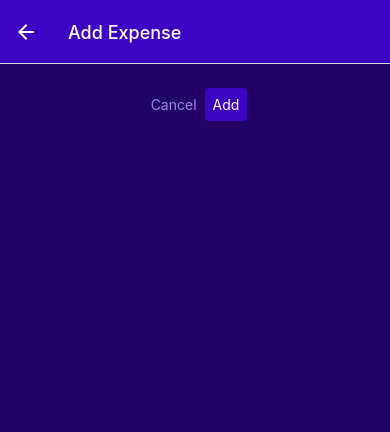
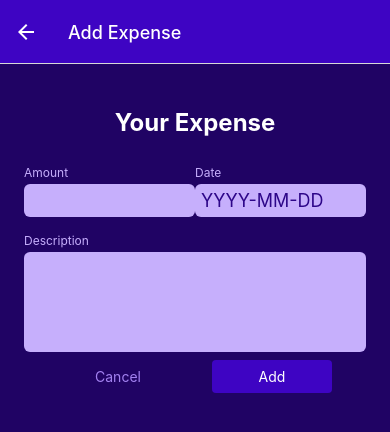
Before and after one commit to koger23/expense_tracker_training, a React Native app: screen /ManageExpense in a window 390 px wide. Shown: the top 432 px of the page. Built offline with nearby package versions, Linux system fonts and the light colour scheme.

Commit message:
adding works

```diff
--- a/components/ExpensesOutput/UI/Button.js
+++ b/components/ExpensesOutput/UI/Button.js
@@ -25,6 +25,7 @@
     borderRadius: 4,
     padding: 8,
     backgroundColor: GlobalStyles.colors.primary500,
+    minWidth: 120,
   },
   flat: {
     backgroundColor: "transparent",
--- /dev/null
+++ b/components/ManageExpense/ExpenseForm.js
@@ -0,0 +1,104 @@
+import { useState } from "react";
+import { StyleSheet, Text, View } from "react-native";
+import Input from "./Input";
+import Button from "../../components/ExpensesOutput/UI/Button";
+
+function ExpenseForm({ submitButtonLabel, onCancel, onSubmit}) {
+  const [inputValues, setInputValues] = useState({
+    amount: "",
+    date: "",
+    description: "",
+  });
+
+  function inputChangedHandler(inputIdentifier, enteredValues) {
+    setInputValues((currentInputValues) => {
+      return {
+        ...currentInputValues,
+        [inputIdentifier]: enteredValues, // standard JS, target property dynamically
+      };
+    });
+  }
+
+  function submitHandler() {
+    const expenseData = {
+        amount: +inputValues.amount,
+        date: new Date(inputValues.date),
+        description: inputValues.description,
+    };
+
+    onSubmit(expenseData);
+  }
+
+  return (
+    <View style={styles.form}>
+      <Text style={styles.title}>Your Expense</Text>
+      <View style={styles.amountAndDate}>
+        <Input
+          label="Amount"
+          style={styles.rowInput}
+          textInputConfig={{
+            keyboardType: "decimal-pad",
+            onChangeText: inputChangedHandler.bind(this, "amount"), // enteredValues automatically added
+            value: inputValues.amount, // two-way binding
+          }}
+        />
+        <Input
+          label="Date"
+          style={styles.rowInput}
+          textInputConfig={{
+            placeholder: "YYYY-MM-DD",
+            maxLength: 10,
+            onChangeText: inputChangedHandler.bind(this, "date"), // enteredValues automatically added
+            value: inputValues.date, // two-way binding
+          }}
+        />
+      </View>
+      <Input
+        label="Description"
+        textInputConfig={{
+          multiline: true,
+          onChangeText: inputChangedHandler.bind(this, "description"), // enteredValues automatically added
+          value: inputValues.description, // two-way binding
+        }}
+      />
+      <View style={styles.buttonsContainer}>
+        <Button style={styles.button} mode="flat" onPress={onCancel}>
+          Cancel
+        </Button>
+        <Button style={styles.button} onPress={submitHandler}>
+          {submitButtonLabel}
+        </Button>
+      </View>
+    </View>
+  );
+}
+
+export default ExpenseForm;
+
+const styles = StyleSheet.create({
+  form: {
+    marginTop: 20,
+  },
+  title: {
+    fontSize: 24,
+    fontWeight: "bold",
+    color: "white",
+    textAlign: "center",
+    marginBottom: 20,
+  },
+  amountAndDate: {
+    flexDirection: "row",
+    justifyContent: "space-between",
+  },
+  rowInput: {
+    flex: 1,
+  },
+  buttonsContainer: {
+    flexDirection: "row",
+    justifyContent: "space-evenly",
+    alignItems: "center",
+  },
+  button: {
+    marginHorizontal: 8,
+  },
+});
--- /dev/null
+++ b/components/ManageExpense/Input.js
@@ -0,0 +1,40 @@
+import { TextInput, View, Text, StyleSheet } from "react-native";
+import { GlobalStyles } from "../../constants/styles";
+
+function Input({ label, style, textInputConfig }) {
+  const inputStyles = [styles.input];
+
+  if (textInputConfig && textInputConfig.multiline) {
+    inputStyles.push(styles.inputMultiline);
+  }
+  return (
+    <View style={[styles.inptContainer, style]}>
+      <Text style={styles.label}>{label}</Text>
+      <TextInput {...textInputConfig} style={inputStyles} />
+    </View>
+  );
+}
+export default Input;
+
+const styles = StyleSheet.create({
+  inptContainer: {
+    marginHorizintal: 4,
+    marginVertical: 8,
+  },
+  label: {
+    fontSize: 12,
+    color: GlobalStyles.colors.primary100,
+    marginBottom: 4,
+  },
+  input: {
+    backgroundColor: GlobalStyles.colors.primary100,
+    padding: 6,
+    borderRadius: 6,
+    fontSize: 18,
+    color: GlobalStyles.colors.primary700,
+  },
+  inputMultiline: {
+    minHeight: 100,
+    textAlignVertical: "top",
+  },
+});
--- a/screens/ManageExpense.js
+++ b/screens/ManageExpense.js
@@ -1,10 +1,9 @@
 import { useContext, useLayoutEffect } from "react";
-import { View, Pressable, StyleSheet } from "react-native";
+import { View, StyleSheet } from "react-native";
 import { GlobalStyles } from "../constants/styles";
-import { Ionicons } from "@expo/vector-icons";
-import Button from "../components/ExpensesOutput/UI/Button";
 import IconButton from "../components/ExpensesOutput/UI/IconButton";
 import { ExpensesContext } from "../store/expenses-context";
+import ExpenseForm from "../components/ManageExpense/ExpenseForm";
 
 function ManageExpense({ route, navigation }) {
   const expenseCtx = useContext(ExpensesContext);
@@ -27,33 +26,22 @@
     navigation.goBack();
   }
 
-  function confirmHandler() {
+  function confirmHandler(expenseData) {
     if (isEditing) {
-      expenseCtx.updateExpense(editedExpenseId, {
-        description: "Update Test",
-        amount: 99.99,
-        date: new Date("2022-07-06"),
-      });
+      expenseCtx.updateExpense(editedExpenseId, expenseData);
     } else {
-      expenseCtx.addExpense({
-        description: "Add Test",
-        amount: 99.99,
-        date: new Date("2022-07-06"),
-      });
+      expenseCtx.addExpense(expenseData);
     }
     navigation.goBack();
   }
 
   return (
     <View style={styles.container}>
-      <View style={styles.buttonsContainer}>
-        <Button style={styles.button} mode="flat" onPress={cancelHandler}>
-          Cancel
-        </Button>
-        <Button style={styles.button} onPress={confirmHandler}>
-          {isEditing ? "Update" : "Add"}
-        </Button>
-      </View>
+      <ExpenseForm
+        onCancel={cancelHandler}
+        onSubmit={confirmHandler}
+        submitButtonLabel={isEditing ? "Update" : "Add"}
+      />
       {isEditing && (
         <View style={styles.deleteContainer}>
           <IconButton
@@ -76,11 +64,6 @@
     padding: 24,
     backgroundColor: GlobalStyles.colors.primary800,
   },
-  buttonsContainer: {
-    flexDirection: "row",
-    justifyContent: "center",
-    alignItems: "center",
-  },
   deleteContainer: {
     maringTop: 16,
     paddingTop: 8,
@@ -96,8 +79,4 @@
   pressed: {
     opacity: 0.75,
   },
-  button: {
-    minWidth: 120,
-    marginHorizontal: 8,
-  },
 });
```
